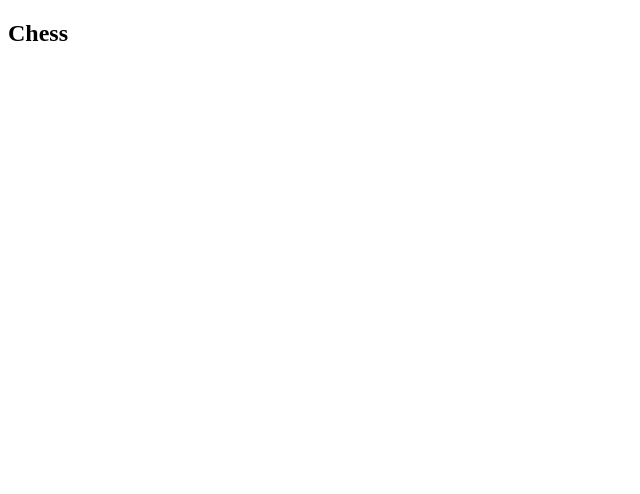
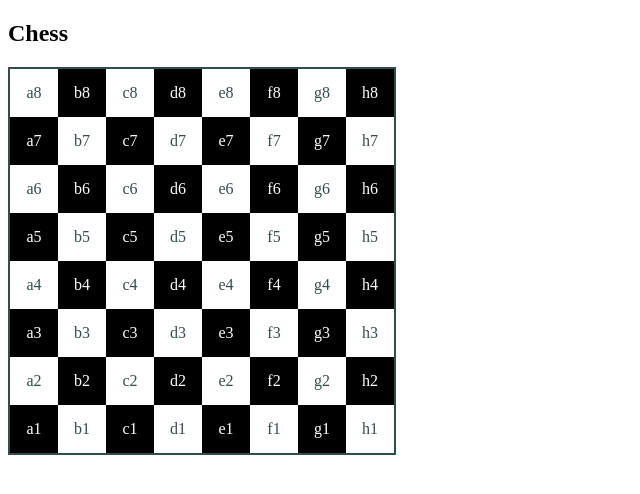
Before and after one commit to PdoubleU/js_chess_game_exercise_02_2021, a website: page src/index.html in a window 1280 px wide. Shown: the whole page, without its empty margins (0-640 px from the left). Drawn offline with Linux system fonts and the light colour scheme.

Commit message:
1. add class move which is responsible for checking for current click status (first click when choosing piece or second click, when moving choosen piece on the particular square)

```diff
--- a/src/index.html
+++ b/src/index.html
@@ -5,6 +5,7 @@
     <meta http-equiv="X-UA-Compatible" content="IE=edge">
     <meta name="viewport" content="width=device-width, initial-scale=1.0">
     <title>Board game chess</title>
+    <link href='./style/style.css' rel="stylesheet">
     <script src="js/index.js" type="module" async></script>
 </head>
 <body>
--- a/src/js/index.js
+++ b/src/js/index.js
@@ -1,11 +1,13 @@
 class Board {
     constructor(){
-        // below define rows and columns, as well as first column name represents as integer 97 which is reffering to lower case letter a in asci
+        // below define rows and columns, as well as first column name represents as integer 97 which is refering to lower case letter a in asci
         this.rows = 8;
         this.firstColumn = 97;
         // property board represents the newly created board thanks to method createBoard()
         this.board = this.createBoard();
 
+        //call set of methods to populate already created board with uppercase or lowercase letters all refering particular piece. Uppercase for White pieces.
+        //P,p: pawns; R,r: rooks; N,n: knights; B,b: bishops; Q,q: queen; K,k: king:
         this.populatePawns();
         this.populateRooks();
         this.populateKnights();
@@ -55,9 +57,80 @@ class Board {
         this.board[String.fromCharCode(101)][0][1] = 'K';
         this.board[String.fromCharCode(101)][7][1] = 'k';
     }
+    // method called just after creating the board. This method returns html tags with elements referencing to all squares on chessboard with their proper id's:
+    printBoard(){
+        let color = 'b';
+        let container = document.createElement('div');
+        container.classList.add('board_container')
+        for (let elem in this.board) {
+            let column = document.createElement('div');
+            column.classList.add('column', `${elem}`);
+            container.append(column);
+            for (let i = 0; i < this.board[elem].length; i++) {
+                let square = document.createElement('div');
+                square.classList.add('square', `${this.board[elem][i][1]}`, `${color}`);
+                square.id = `${elem}${this.board[elem][i][0]}`;
+                square.textContent = `${elem}${this.board[elem][i][0]}`;
+                container.lastChild.prepend(square);
+                if (i === this.board[elem].length - 1)  {
+                    color = color;
+                } else {
+                    color = color === 'b' ? 'w' : 'b';
+                }
+            }
+        }
+        return container;
+    }
 }
 
+class Move {
+    constructor(id, piece, isFirst) {
+        this.id = id;
+        this.piece = piece;
+        this.isFirst = isFirst;
+        this.currentSquare = null;
+        this.nextSquare = null;
+    }
+
+    firstClick() {
+        if (this.isFirst !== null) {
+            console.log('false, this is not first click!');
+            return false;
+        } else {
+            this.currentSquare = this.id;
+            console.log('first click!');
+            return true;
+        }
+    }
+    secondClick() {
+        if (this.isFirst === null) {
+            console.log('false, this is not second click!');
+            return false;
+        } else {
+            this.nextSquare = this.id;
+            console.log('second click!');
+            return true;
+        }
+    }
+}
 
 
 let newGame = new Board();
 console.log(newGame.board);
+
+let root = document.querySelector('#root');
+root.append(newGame.printBoard())
+
+let isFirst = null;
+
+document.querySelectorAll('.square').forEach(element => element.addEventListener('click', e => {
+            let checkMove = new Move(e.target.id, null, isFirst)
+            if(checkMove.firstClick()) {
+                isFirst = e.target.id;
+            }
+            if (checkMove.secondClick()) {
+                isFirst = null;
+            };
+        }
+    )
+)
--- a/src/style/style.css
+++ b/src/style/style.css
@@ -0,0 +1,28 @@
+#root {
+	display: inline;
+}
+.board_container {
+	border: 2px darkslategrey solid;
+	width: 24rem;
+	height: 24rem;
+	display: grid;
+	grid-template-columns: repeat(8, 1fr);
+	grid-template-rows: 100%;
+}
+.column {
+	display: grid;
+	grid-template-columns: 100%;
+	grid-template-rows: repeat(8, 1fr);
+}
+.square {
+	width: 3rem;
+	height: 3rem;
+	background-color: black;
+	color: white;
+	text-align: center;
+	line-height: 3rem;
+}
+.w {
+	background-color: white;
+	color: darkslategrey;
+}
```
